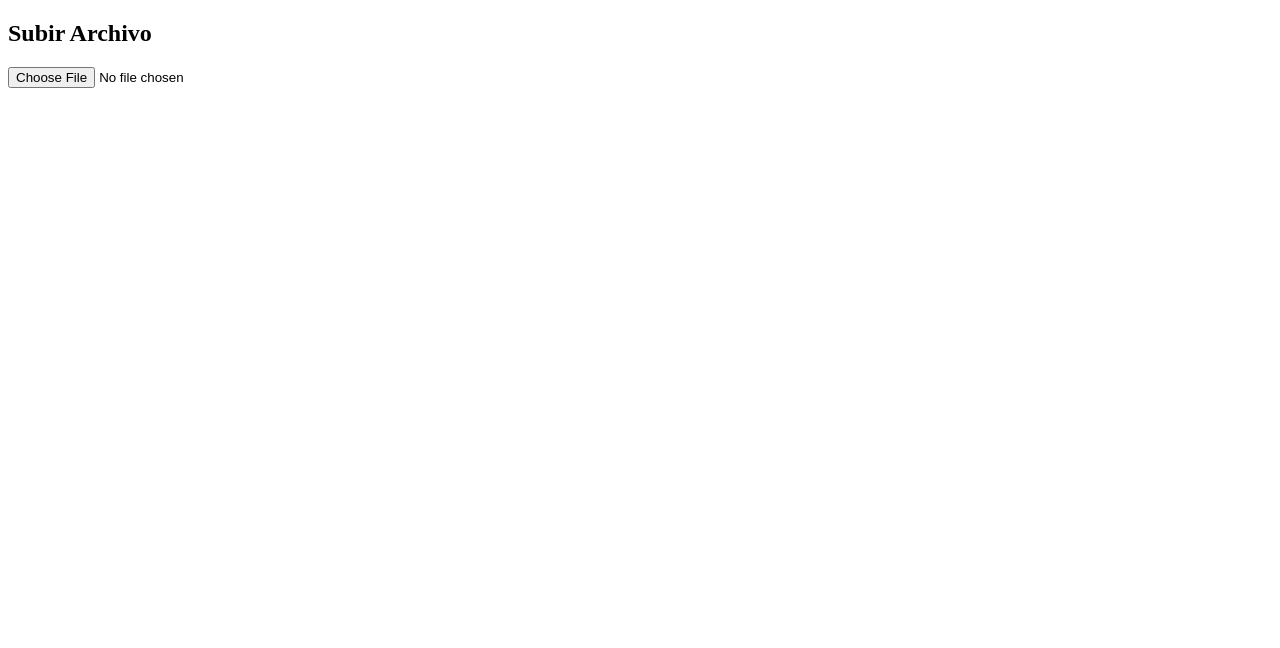
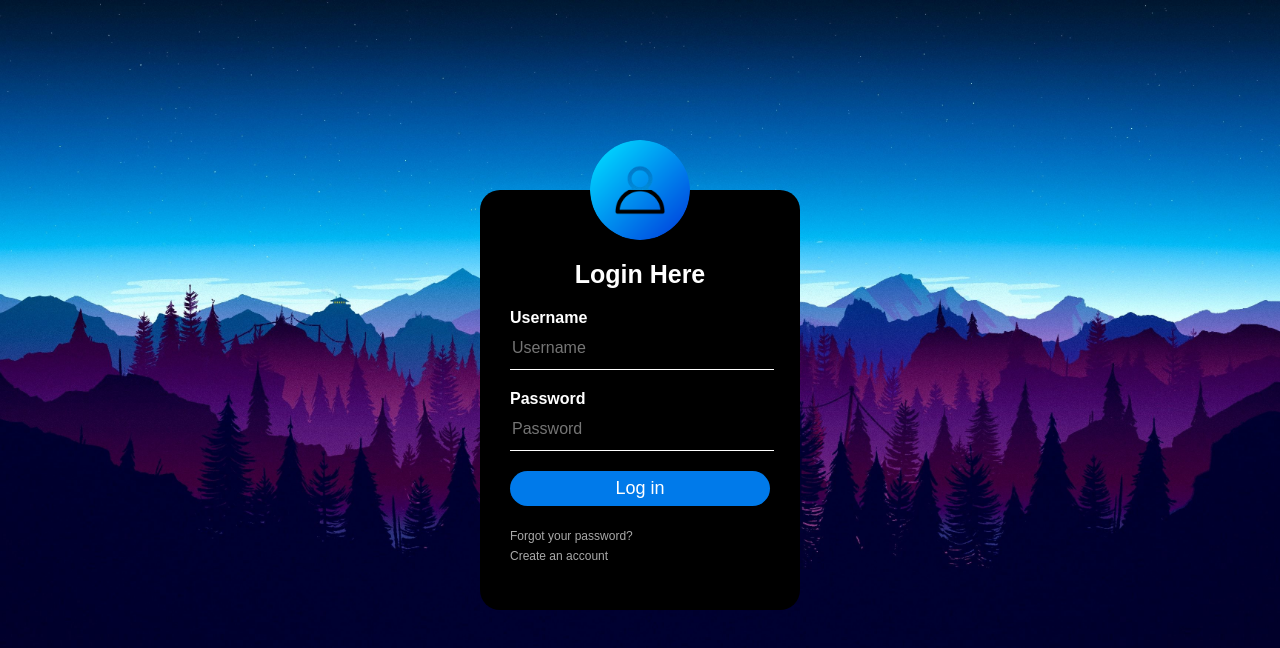
Before and after one commit to Rude123y911/SciMetrix, a plain HTML site: page index.html in a window 1280 px wide. Drawn offline with Linux system fonts and the light colour scheme.

Commit message:
Add files via upload

```diff
--- a/index.html
+++ b/index.html
@@ -3,18 +3,26 @@
 <head>
     <meta charset="UTF-8">
     <meta name="viewport" content="width=device-width, initial-scale=1.0">
-    <title>Cargar Archivos</title>
+    <title>Login</title>
+    <link rel="stylesheet" href="CSS/styles.css">
 </head>
 <body>
-    <h2>Subir Archivo</h2>
-    <input type="file" id="fileInput">
-    <script>
-        document.getElementById('fileInput').addEventListener('change', function(event) {
-            let file = event.target.files[0];
-            if (file) {
-                alert('Archivo seleccionado: ' + file.name);
-            }
-        });
-    </script>
+    <div class="login-box">
+        <img class="avatar" src="Images/user.png" alt="Login icon">
+        <h1>Login Here</h1>
+        <form action="">
+            <!-- USERNAME -->
+            <label for="username">Username</label>
+            <input type="text" placeholder="Username">
+
+            <!-- PASSWORD -->
+            <label for="password">Password</label>
+            <input type="password" placeholder="Password">
+
+            <input type="submit" value="Log in">
+            <a href="#">Forgot your password?</a> <br>
+            <a href="#">Create an account</a>
+        </form>
+    </div>
 </body>
 </html>
```
